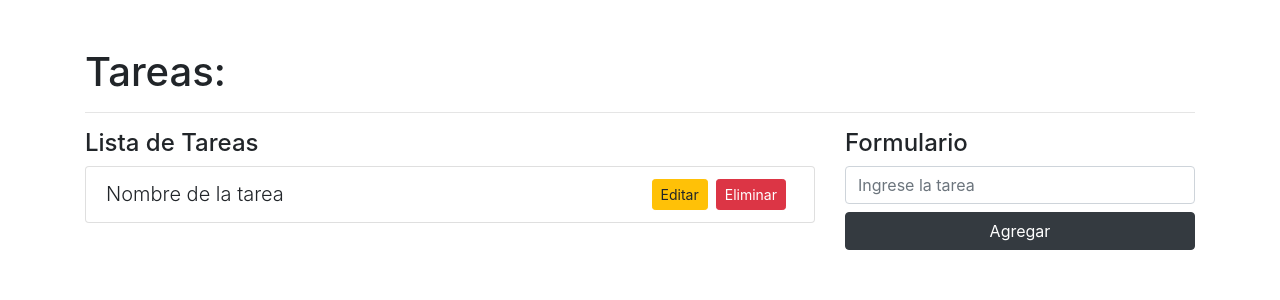
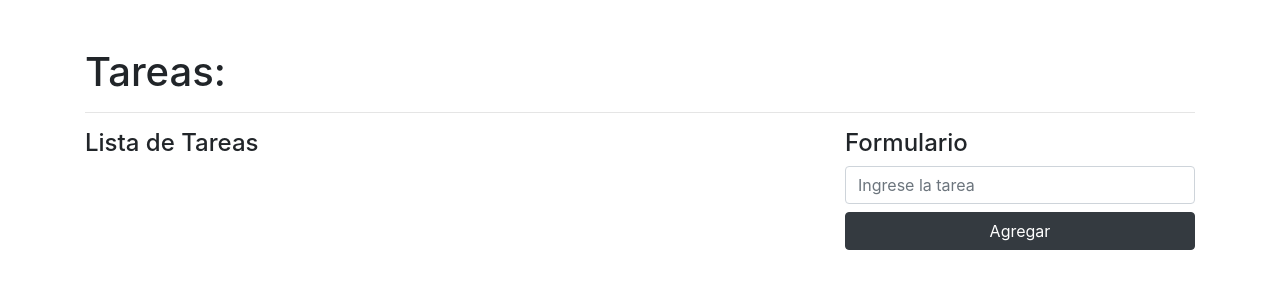
Before and after one commit to PabloOrejuela/Crud, a React (Create React App) app: page / in a window 1280 px wide. Shown: the top 300 px of the page. Built offline with nearby package versions, Linux system fonts and the light colour scheme.

Commit message:
Agrega tarea a la lista

```diff
--- a/src/App.js
+++ b/src/App.js
@@ -1,8 +1,11 @@
 import React, {useState} from 'react';
 import { isEmpty } from 'lodash';
+import { nanoid } from 'nanoid'
 
 function App() {
+  //Estados
   const [task, setTask] = useState("");
+  const [tasks, setTasks] = useState([])
 
   const addTask = (e) => {
     e.preventDefault();
@@ -10,7 +13,13 @@ function App() {
       console.log("Task empty");
       return
     }
-    console.log("ok")
+    const newTask = {
+      id: nanoid(),
+      //task: task
+      name: task
+    }
+
+    setTasks([...tasks, newTask]);
     setTask("");
 
   }
@@ -23,11 +32,17 @@ function App() {
         <div className="col-8">
           <h4 className="text-left">Lista de Tareas</h4>
           <ul className="list-group">
-            <li className="list-group-item">
-              <span className="lead">Nombre de la tarea</span>
-              <button className="btn btn-danger btn-sm float-right mx-2">Eliminar</button>
-              <button className="btn btn-warning btn-sm float-right">Editar</button>
-            </li>
+            {tasks.map((task) => (
+              <li className="list-group-item" key={task.id}>
+                <span className="lead">{task.name}</span>
+                <button className="btn btn-danger btn-sm float-right mx-2">
+                  Eliminar
+                </button>
+                <button className="btn btn-warning btn-sm float-right">
+                  Editar
+                </button>
+              </li>
+            ))}
           </ul>
         </div>
         <div className="col-4">
@@ -40,7 +55,9 @@ function App() {
               onChange={(text) => setTask(text.target.value)}
               value={task}
             />
-              <button className="btn btn-dark btn-block" type="submit">Agregar</button>
+            <button className="btn btn-dark btn-block" type="submit">
+              Agregar
+            </button>
           </form>
         </div>
       </div>
```
